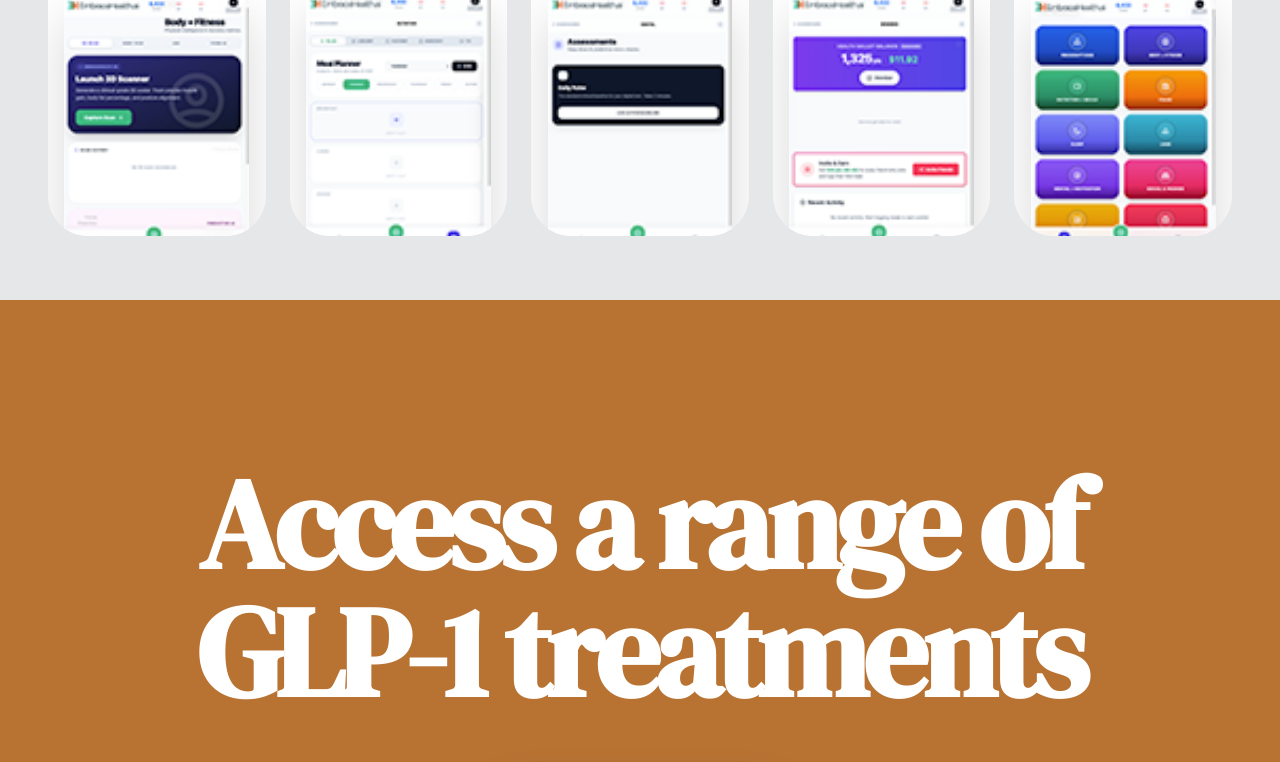
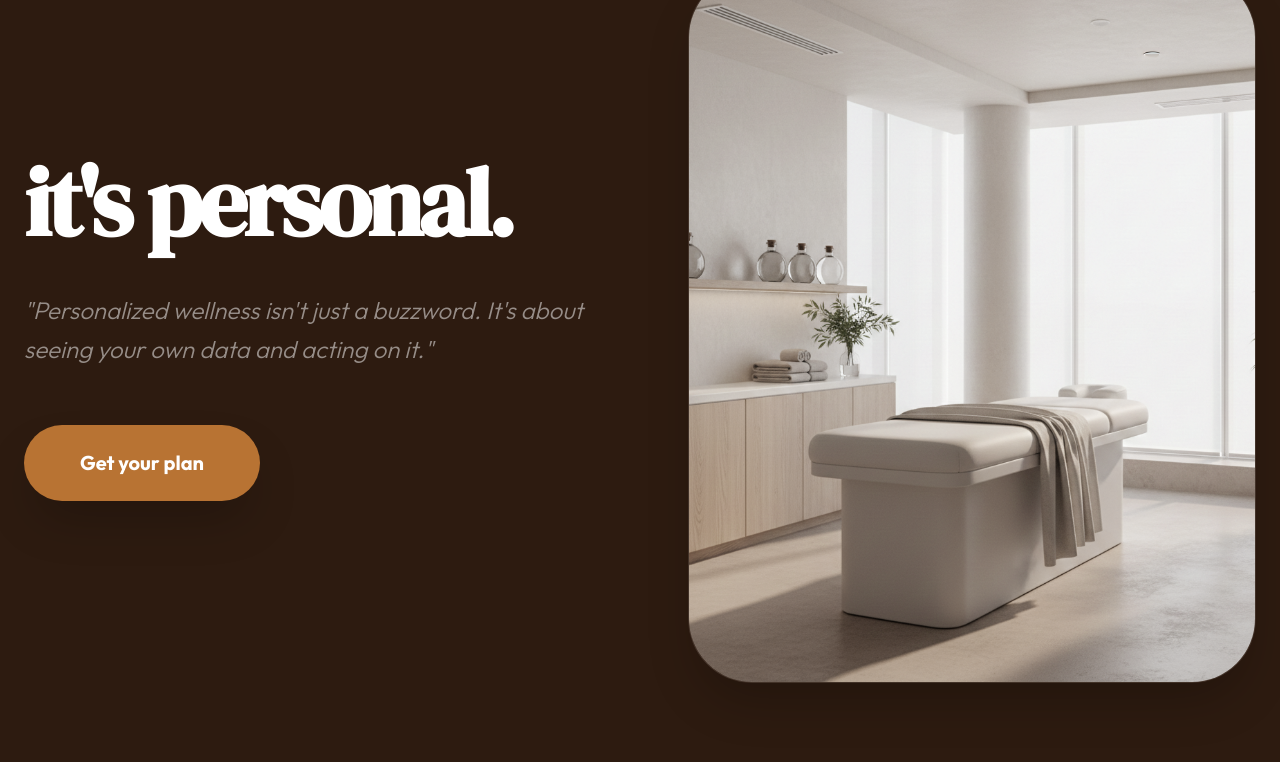
Before and after one commit to robsammonsdfw/embracemarket, a React (Vite) app: page / in a window 1280 px wide. Shown: the part 1614-2376 px from the top of the page. Built offline with nearby package versions, Linux system fonts and the light colour scheme.

Commit message:
Update homepage

```diff
--- a/App.tsx
+++ b/App.tsx
@@ -19,7 +19,7 @@ const ScrollToTop = () => {
 
 const HomePage = () => (
   <>
-    <HeroGrid />
+{/*     <HeroGrid />
     <section className="bg-[#B87333] py-40 text-white relative overflow-hidden">
       <div className="max-w-[1200px] mx-auto px-6 text-center relative z-10">
         <h2 className="text-7xl md:text-9xl font-bold serif mb-12 leading-[0.85] tracking-tighter animate-reveal">
@@ -30,7 +30,7 @@ const HomePage = () => (
         </button>
       </div>
     </section>
-
+ */}
     <LabsSection />
 
     <section className="py-40 bg-[#2d1b10] text-white">
```
